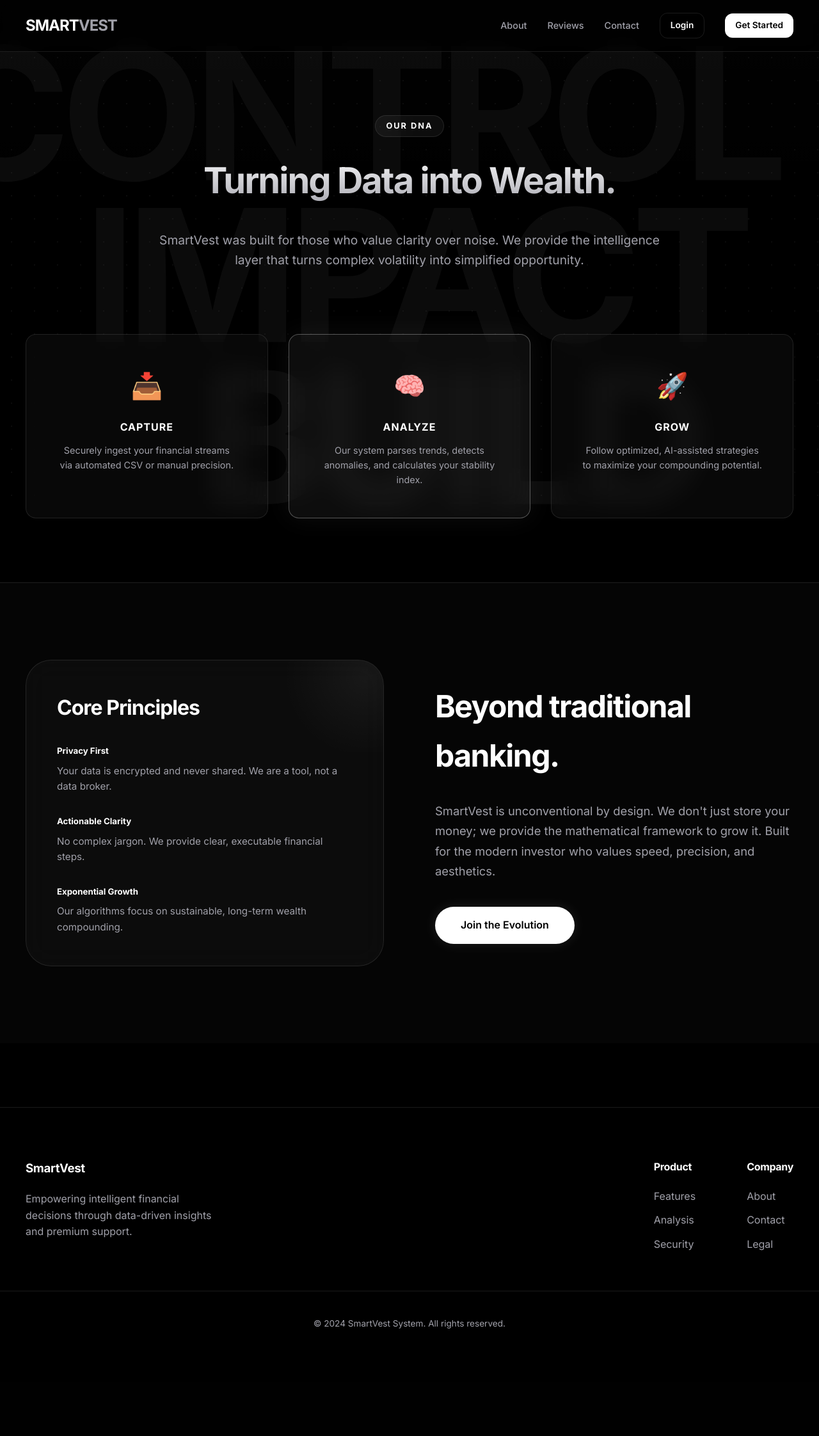
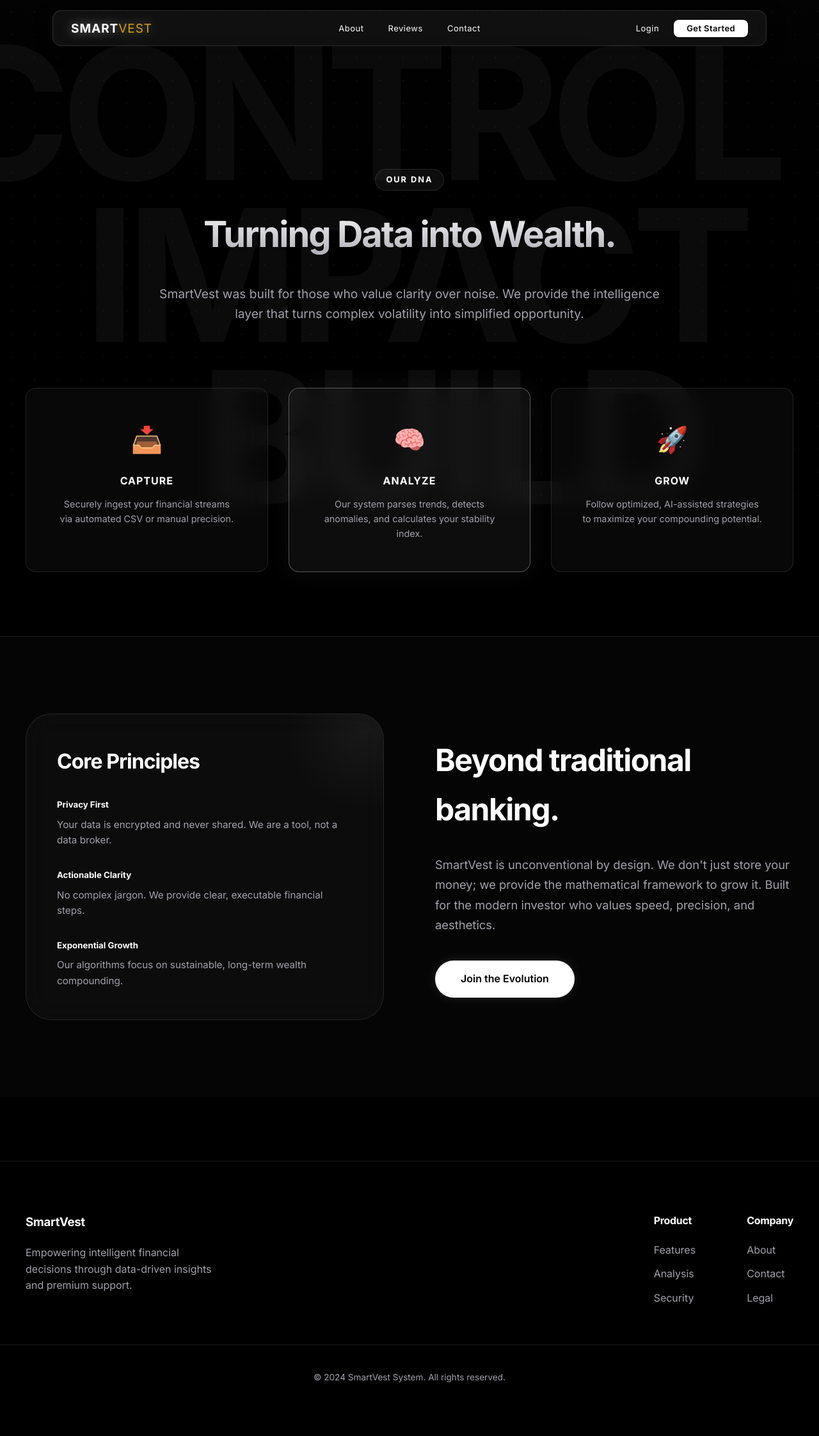
Before and after one commit to AbinashShaji/Smartvest, a Flask app: page /about in a window 1280 px wide. Shown: the whole page at 64% size. Before the commit the page ends 2076 px from the top, so only its background shows below. Run offline with Flask 3, Linux system fonts and the light colour scheme.

Commit message:
ui redoing

```diff
--- a/templates/public/base_public.html
+++ b/templates/public/base_public.html
@@ -10,6 +10,183 @@
     <link href="https://fonts.googleapis.com/css2?family=Inter:wght@400;500;600;700&display=swap" rel="stylesheet">
     <!-- Public-page styles live in the shared stylesheet. -->
     <link rel="stylesheet" href="{{ url_for('static', filename='css/style.css') }}">
+    <style>
+        body {
+            padding-top: 84px;
+        }
+
+        .nav-wrapper {
+            width: 100%;
+            position: fixed;
+            top: 16px;
+            left: 0;
+            display: flex;
+            justify-content: center;
+            z-index: 100;
+            padding: 0 20px;
+            box-sizing: border-box;
+            pointer-events: none;
+        }
+
+        .nav-container {
+            width: 90%;
+            max-width: 100%;
+            height: 56px;
+            display: grid;
+            grid-template-columns: 1fr auto 1fr;
+            align-items: center;
+            padding: 0 28px;
+            background: rgba(255, 255, 255, 0.06);
+            backdrop-filter: blur(20px);
+            -webkit-backdrop-filter: blur(20px);
+            border: 1px solid rgba(255, 255, 255, 0.712);
+            border-radius: 14px;
+            box-shadow: 0 4px 30px rgba(5, 5, 5, 0.3);
+            transition: background 0.3s ease, border-color 0.3s ease;
+            pointer-events: auto;
+        }
+
+        .nav-logo,
+        .nav-links,
+        .nav-actions {
+            display: flex;
+            align-items: center;
+        }
+
+        .nav-logo {
+            justify-self: start;
+            text-decoration: none;
+            font-size: 19px;
+            line-height: 1;
+            letter-spacing: 0.05em;
+            white-space: nowrap;
+            flex-shrink: 0;
+            filter: drop-shadow(0 0 8px rgba(248, 245, 245, 0.441));
+            transition: filter 0.2s ease;
+        }
+
+        .nav-logo:hover {
+            filter: drop-shadow(0 0 12px rgba(255, 255, 255, 0.4));
+        }
+
+        .nav-logo .brand-smart {
+            font-weight: 700;
+            color: #ffffff;
+        }
+
+        .nav-logo .brand-vest {
+            font-weight: 300;
+            color: #d4a017;
+        }
+
+        .nav-links {
+            justify-self: center;
+            display: flex;
+            align-items: center;
+            gap: 4px;
+        }
+
+        .nav-actions {
+            justify-self: end;
+            display: flex;
+            align-items: center;
+            gap: 8px;
+        }
+
+        .nav-links a,
+        .nav-login,
+        .nav-cta {
+            text-decoration: none;
+            transition: all 0.2s ease;
+            white-space: nowrap;
+        }
+
+        .nav-links a {
+            color: rgba(255, 255, 255, 0.982);
+            font-size: 13px;
+            font-weight: 400;
+            line-height: 1;
+            letter-spacing: 0.04em;
+            padding: 6px 16px;
+            border-radius: 8px;
+            border: 1px solid transparent;
+        }
+
+        .nav-links a:hover {
+            color: #ffffff;
+            background: rgba(255, 255, 255, 0.08);
+            border: 1px solid rgba(255, 255, 255, 0.15);
+        }
+
+        .nav-login {
+            color: rgb(255, 255, 255);
+            font-size: 13px;
+            font-weight: 400;
+            line-height: 1;
+            letter-spacing: 0.04em;
+            padding: 6px 14px;
+            border-radius: 8px;
+            border: 1px solid transparent;
+        }
+
+        .nav-login:hover {
+            color: #ffffff;
+            background: rgba(255, 255, 255, 0.08);
+            border-color: rgba(255, 255, 255, 0.12);
+        }
+
+        .nav-cta {
+            display: inline-flex;
+            align-items: center;
+            justify-content: center;
+            padding: 7px 20px;
+            border-radius: 8px;
+            background: #ffffff;
+            color: #000000;
+            font-size: 13px;
+            font-weight: 600;
+            line-height: 1;
+            letter-spacing: 0.03em;
+        }
+
+        .nav-cta:hover {
+            background: rgba(255, 255, 255, 0.88);
+            transform: scale(1.02);
+        }
+
+        @media (max-width: 768px) {
+            .nav-wrapper {
+                padding: 0 20px;
+            }
+
+            .nav-container {
+                padding: 0 18px;
+                grid-template-columns: auto 1fr auto;
+                column-gap: 12px;
+            }
+
+            .nav-links {
+                gap: 2px;
+            }
+
+            .nav-links a,
+            .nav-login {
+                padding: 5px 10px;
+            }
+
+            .nav-links a:hover {
+                padding: 5px 10px;
+            }
+
+            .nav-actions {
+                gap: 6px;
+            }
+
+            .nav-cta {
+                padding: 7px 14px;
+            }
+        }
+    </style>
     {% block head %}{% endblock %}
 </head>
 <body>
@@ -24,27 +201,24 @@
 
     <!-- Public navigation:
          These links are visible before login and lead into the auth flow. -->
-    <nav class="glass-nav">
-        <div class="container" style="display: flex; justify-content: space-between; align-items: center;">
-            <a href="/" class="brand" style="text-decoration: none; color: #fff; font-size: 1.5rem; font-weight: 800; letter-spacing: -1px;">
-                SMART<span style="color: #a1a1aa;">VEST</span>
+    <div class="nav-wrapper">
+        <nav class="nav-container">
+            <a href="/" class="nav-logo">
+                <span class="brand-smart">SMART</span><span class="brand-vest">VEST</span>
             </a>
 
-            <button class="menu-toggle" id="mobile-toggle">
-                <span></span>
-                <span></span>
-                <span></span>
-            </button>
+            <div class="nav-links" id="nav-menu">
+                <a href="/about">About</a>
+                <a href="/reviews">Reviews</a>
+                <a href="/contact">Contact</a>
+            </div>
 
-            <div class="nav-links" id="nav-menu">
-                <a href="/about" style="color: var(--fg-secondary); text-decoration: none; font-size: 0.9rem; font-weight: 500; transition: 0.3s;" onmouseover="this.style.color='#fff'" onmouseout="this.style.color='var(--fg-secondary)'">About</a>
-                <a href="/reviews" style="color: var(--fg-secondary); text-decoration: none; font-size: 0.9rem; font-weight: 500; transition: 0.3s;" onmouseover="this.style.color='#fff'" onmouseout="this.style.color='var(--fg-secondary)'">Reviews</a>
-                <a href="/contact" style="color: var(--fg-secondary); text-decoration: none; font-size: 0.9rem; font-weight: 500; transition: 0.3s;" onmouseover="this.style.color='#fff'" onmouseout="this.style.color='var(--fg-secondary)'">Contact</a>
-                <a href="/login" class="btn-premium btn-secondary" style="padding: 8px 16px; font-size: 0.85rem;">Login</a>
-                <a href="/signup" class="btn-premium" style="padding: 8px 16px; font-size: 0.85rem;">Get Started</a>
+            <div class="nav-actions">
+                <a href="/login" class="nav-login">Login</a>
+                <a href="/signup" class="nav-cta">Get Started</a>
             </div>
-        </div>
-    </nav>
+        </nav>
+    </div>
 
     <main>
         {% block content %}{% endblock %}
@@ -86,15 +260,21 @@
     <script src="{{ url_for('static', filename='js/api.js') }}"></script>
     <script src="{{ url_for('static', filename='js/app.js') }}"></script>
     <script>
-        // Mobile Menu Toggle
-        const mobileToggle = document.getElementById('mobile-toggle');
-        const navMenu = document.getElementById('nav-menu');
+        const nav = document.querySelector('.nav-container');
 
-        if (mobileToggle) {
-            mobileToggle.addEventListener('click', () => {
-                navMenu.classList.toggle('active');
-                mobileToggle.classList.toggle('active');
-            });
+        if (nav) {
+            const updateNavBackground = () => {
+                nav.style.background = window.scrollY > 50
+                    ? 'rgba(0, 0, 0, 0.78)'
+                    : 'rgba(255, 255, 255, 0.06)';
+                nav.style.borderColor = window.scrollY > 50
+                    ? 'rgba(255,255,255,0.08)'
+                    : 'rgba(255,255,255,0.12)';
+            };
+
+            updateNavBackground();
+
+            window.addEventListener('scroll', updateNavBackground, { passive: true });
         }
     </script>
     {% block scripts %}{% endblock %}
```
